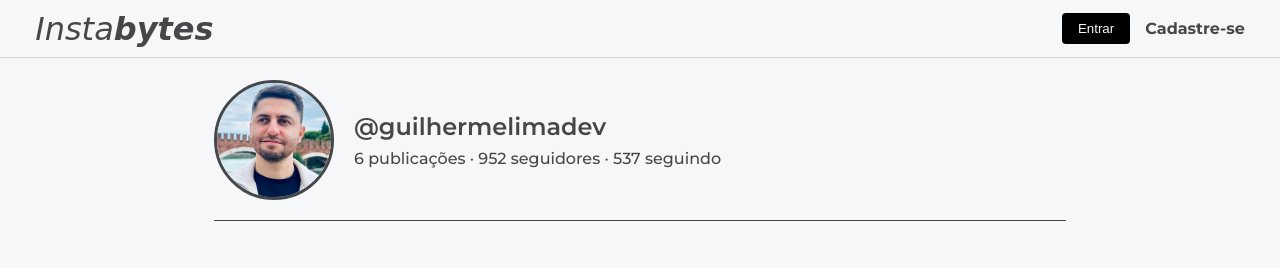
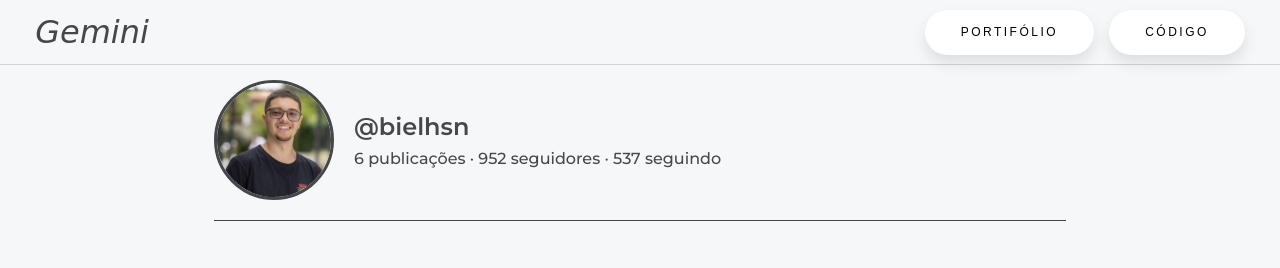
Before and after one commit to Bielhsn/gemini-front, a website built with Parcel: page index.html in a window 1280 px wide. Built offline with nearby package versions, Linux system fonts and the light colour scheme; no server answers; a web font is replaced by a local one.

Commit message:
att index

```diff
--- a/assets/style.css
+++ b/assets/style.css
@@ -69,20 +69,32 @@ body {
 }
 
 /* Botão de Login */
-.login-btn {
-    background-color: black;
-    color: var(--secondary-color);
+button {
+    padding: 1.3em 3em;
+    font-size: 12px;
+    text-transform: uppercase;
+    letter-spacing: 2.5px;
+    font-weight: 500;
+    color: #000;
+    background-color: #fff;
     border: none;
-    padding: 0.5rem 1rem;
-    border-radius: var(--border-radius-small);
+    border-radius: 45px;
+    box-shadow: 0px 8px 15px rgba(0, 0, 0, 0.1);
+    transition: all 0.3s ease 0s;
     cursor: pointer;
-    transition: background-color var(--transition-fast);
-}
+    outline: none;
+  }
 
-.login-btn:hover {
-    background-color: var(--tertiary-color);
-    color: var(--secondary-color);
-}
+  button:hover {
+    background-color: #2376c4;
+    box-shadow: #2376c4;
+    color: #fff;
+    transform: translateY(-7px);
+  }
+
+  button:active {
+    transform: translateY(-1px);
+  }
 
 /* Link de Cadastro */
 .signup-link {
--- a/index.html
+++ b/index.html
@@ -3,7 +3,7 @@
 <head>
     <meta charset="UTF-8">
     <meta name="viewport" content="width=device-width, initial-scale=1.0">
-    <title>InstaBytes</title>
+    <title>Gemini</title>
     <link rel="shortcut icon" type="image/x-icon" href="assets/images/byte.ico">
     <meta name="description" content="Explore o mundo com Viagem Dev! Veja fotos inspiradoras e histórias de viagens incríveis.">
     <link rel="stylesheet" href="assets/style.css">
@@ -12,20 +12,24 @@
     <header>
         <nav class="navbar">
             <div class="logo">
-                Insta<strong>bytes</strong>
+                Gemini
             </div>
             <div class="nav-links">
-                <button class="login-btn" aria-label="Entrar">Entrar</button>
-                <a href="#" class="signup-link" aria-label="Cadastre-se">Cadastre-se</a>
+                <a href="https://portifolio-gabriel--jade.vercel.app">
+                    <button class="login-btn" aria-label="Portifólio" >Portifólio</button>
+                </a>
+                <a href="https://github.com/Bielhsn/gemini">
+                    <button class="login-btn" aria-label="Código">Código</button>
+                </a>
             </div>
         </nav>
     </header>
 
     <main class="profile-container">
         <section class="profile-header">
-            <img src="photos/gui.jpeg" alt="Foto de perfil de Guilherme Lima, um desenvolvedor apaixonado por viagens." class="profile-pic" />
+            <img src="photos/gabriel.jpeg" alt="Foto de perfil de Guilherme Lima, um desenvolvedor apaixonado por viagens." class="profile-pic" />
             <div class="profile-info">
-                <h1>@guilhermelimadev</h1>
+                <h1>@bielhsn</h1>
                 <p>6 publicações · 952 seguidores · 537 seguindo</p>
             </div>
         </section>
```
Also changed, not shown: assets/images/byte-img.png (added), photos/gabriel.jpeg (added), photos/gui.jpeg (deleted).
